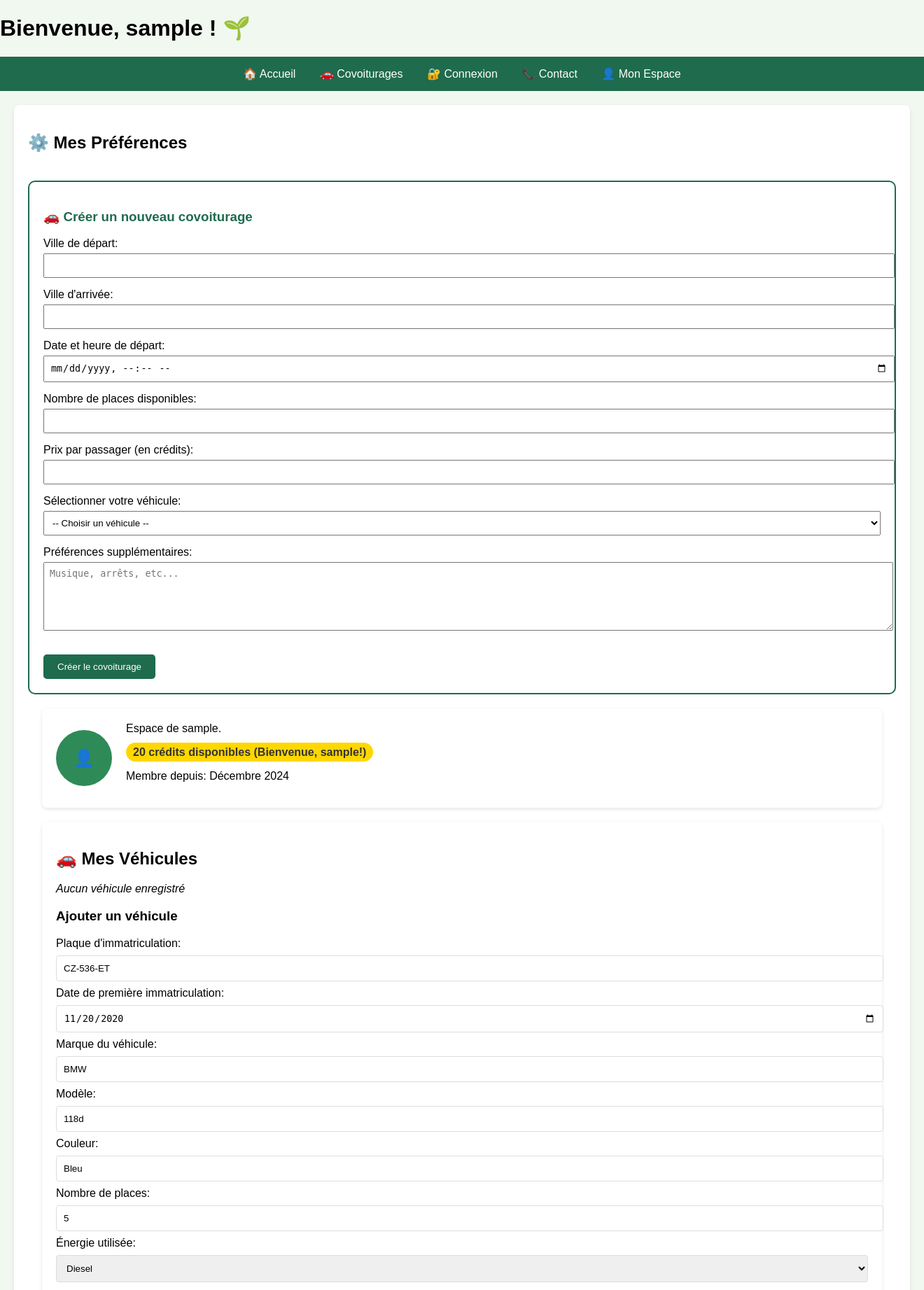
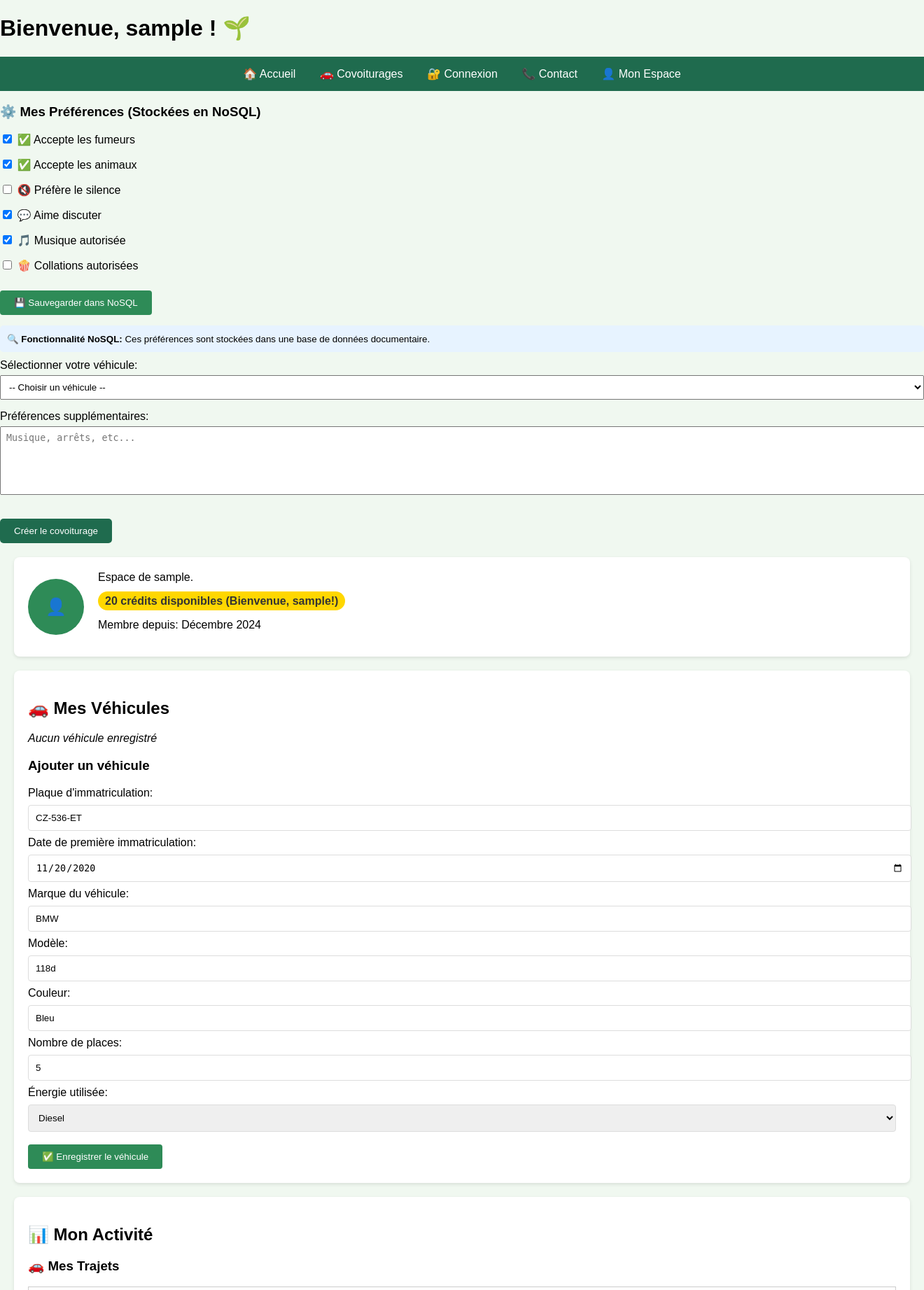
Before and after one commit to yazmez/ecoride-covoiturage, a PHP site: page /user-space.php in a window 1320 px wide; the page is wider, and only the part inside the window is pictured. Shown: the top 1843 px of that part at 70% size. Run offline with PHP 8.4, Linux system fonts and the light colour scheme; the visitor is signed in with stand-in values (Sample User, id 1); tables that the repository leaves empty hold one stand-in row (values such as "Sample post").

Commit message:
creation d'une base de données NoSQL pour stocker les préférences utilisateur

```diff
--- /dev/null
+++ b/config/nosql.php
@@ -0,0 +1,56 @@
+<?php
+class NoSQLDatabase {
+    private $dataDir = 'data/';
+    public function __construct() {
+        if (!is_dir($this->dataDir)) {
+            mkdir($this->dataDir, 0755, true);
+        }}
+    public function saveUserPreferences($user_id, $preferences) {
+        $file = $this->dataDir . 'user_preferences.json';
+        $data = [];
+        if (file_exists($file)) {
+            $data = json_decode(file_get_contents($file), true);
+        }
+        $data[$user_id] = [
+            'user_id' => $user_id,
+            'preferences' => $preferences,
+            'created_at' => date('Y-m-d H:i:s'),
+            'updated_at' => date('Y-m-d H:i:s')
+        ];
+        $result = file_put_contents($file, json_encode($data, JSON_PRETTY_PRINT));
+
+        if ($result) {
+            error_log("NoSQL: Préférences sauvegardées pour l'utilisateur $user_id");
+        }
+        return $result; }
+    public function getUserPreferences($user_id) {
+        $file = $this->dataDir . 'user_preferences.json';
+
+        if (!file_exists($file)) {
+            return null;
+        }
+        $data = json_decode(file_get_contents($file), true);
+        return $data[$user_id]['preferences'] ?? null;}
+    public function saveRideAnalytics($ride_data) {
+        $file = $this->dataDir . 'ride_analytics.json';
+        $data = [];
+
+        if (file_exists($file)) {
+            $data = json_decode(file_get_contents($file), true);
+        }
+        $analytics_id = uniqid('analytic_');
+        $data[$analytics_id] = [
+            'analytic_id' => $analytics_id,
+            'data' => $ride_data,
+            'timestamp' => date('Y-m-d H:i:s')
+        ];
+        return file_put_contents($file, json_encode($data, JSON_PRETTY_PRINT));}
+    public function getAllRideAnalytics() {
+        $file = $this->dataDir . 'ride_analytics.json';
+        if (!file_exists($file)) {
+            return [];
+        }
+        return json_decode(file_get_contents($file), true);
+    }}
+$nosql = new NoSQLDatabase();
+?>
--- /dev/null
+++ b/data/user_preferences.json
@@ -0,0 +1,15 @@
+{
+    "1": {
+        "user_id": 1,
+        "preferences": {
+            "fumeur": 1,
+            "animaux": 1,
+            "silence": 0,
+            "discussion": 1,
+            "musique": 1,
+            "collations": 0
+        },
+        "created_at": "2025-11-18 11:46:23",
+        "updated_at": "2025-11-18 11:46:23"
+    }
+}
--- a/user-space.php
+++ b/user-space.php
@@ -105,37 +105,42 @@
         <a href="contact.php">📞 Contact</a>
         <a href="user-space.php">👤 Mon Espace</a>
     </nav>
+    <div class="preferences">
+    <h3>⚙️ Mes Préférences (Stockées en NoSQL)</h3>
+    <?php
+    require_once 'config/nosql.php';
+    if ($_SERVER['REQUEST_METHOD'] === 'POST' && isset($_POST['preferences_submit'])) {
+        $preferences = [
+            'fumeur' => isset($_POST['fumeur']) ? 1 : 0,
+            'animaux' => isset($_POST['animaux']) ? 1 : 0,
+            'silence' => isset($_POST['silence']) ? 1 : 0,
+            'discussion' => isset($_POST['discussion']) ? 1 : 0,
+            'musique' => isset($_POST['musique']) ? 1 : 0,
+            'collations' => isset($_POST['collations']) ? 1 : 0
+        ];
 
-    <div class="user-section">
-        <h2>⚙️ Mes Préférences</h2>
-        <div class="form-section" style="margin-top: 40px; padding: 20px; border: 2px solid #1f6b4e; border-radius: 10px;">
-            <h3 style="color: #1f6b4e;">🚗 Créer un nouveau covoiturage</h3>
+        if ($nosql->saveUserPreferences($_SESSION['utilisateur_id'], $preferences)) {
+            echo "<div style='background: #d4edda; color: #155724; padding: 10px; margin: 10px 0; border-radius: 5px;'>";
+            echo "✅ Préférences sauvegardées dans la base NoSQL!";
+            echo "</div>";
+        }}
+    $userPrefs = $nosql->getUserPreferences($_SESSION['utilisateur_id']);
+    ?>
+    <form method="POST">
+        <p><input type="checkbox" name="fumeur" value="1" <?php echo ($userPrefs['fumeur'] ?? 0) ? 'checked' : ''; ?>> ✅ Accepte les fumeurs</p>
+        <p><input type="checkbox" name="animaux" value="1" <?php echo ($userPrefs['animaux'] ?? 0) ? 'checked' : ''; ?>> ✅ Accepte les animaux</p>
+        <p><input type="checkbox" name="silence" value="1" <?php echo ($userPrefs['silence'] ?? 0) ? 'checked' : ''; ?>> 🔇 Préfère le silence</p>
+        <p><input type="checkbox" name="discussion" value="1" <?php echo ($userPrefs['discussion'] ?? 0) ? 'checked' : ''; ?>> 💬 Aime discuter</p>
+        <p><input type="checkbox" name="musique" value="1" <?php echo ($userPrefs['musique'] ?? 0) ? 'checked' : ''; ?>> 🎵 Musique autorisée</p>
+        <p><input type="checkbox" name="collations" value="1" <?php echo ($userPrefs['collations'] ?? 0) ? 'checked' : ''; ?>> 🍿 Collations autorisées</p>
 
-            <form action="config/create-ride.php" method="POST">
-                <div style="margin: 10px 0;">
-                    <label for="departure">Ville de départ:</label>
-                    <input type="text" id="departure" name="departure" required style="width: 100%; padding: 8px; margin: 5px 0;">
-                </div>
-
-                <div style="margin: 10px 0;">
-                    <label for="arrival">Ville d'arrivée:</label>
-                    <input type="text" id="arrival" name="arrival" required style="width: 100%; padding: 8px; margin: 5px 0;">
-                </div>
-
-                <div style="margin: 10px 0;">
-                    <label for="date_time">Date et heure de départ:</label>
-                    <input type="datetime-local" id="date_time" name="date_time" required style="width: 100%; padding: 8px; margin: 5px 0;">
-                </div>
-
-                <div style="margin: 10px 0;">
-                    <label for="seats">Nombre de places disponibles:</label>
-                    <input type="number" id="seats" name="seats" min="1" max="8" required style="width: 100%; padding: 8px; margin: 5px 0;">
-                </div>
-
-                <div style="margin: 10px 0;">
-                    <label for="price">Prix par passager (en crédits):</label>
-                    <input type="number" id="price" name="price" min="1" step="1" required style="width: 100%; padding: 8px; margin: 5px 0;">
-                </div>
+        <input type="hidden" name="preferences_submit" value="1">
+        <button type="submit" class="btn">💾 Sauvegarder dans NoSQL</button>
+    </form>
+    <div style="margin-top: 15px; padding: 10px; background: #e7f3ff; border-radius: 5px;">
+        <small>🔍 <strong>Fonctionnalité NoSQL:</strong> Ces préférences sont stockées dans une base de données documentaire.</small>
+    </div>
+</div>
 
                 <div style="margin: 10px 0;">
                     <label for="vehicle_id">Sélectionner votre véhicule:</label>
@@ -223,18 +228,7 @@
                 <button type="submit">✅ Enregistrer le véhicule</button>
             </form>
         </div>
-
-        <div class="preferences">
-            <p><input type="checkbox"> ✅ Accepte les fumeurs</p>
-            <p><input type="checkbox"> ✅ Accepte les animaux</p>
-            <p><input type="checkbox"> 🔇 Préfère le silence</p>
-            <p><input type="checkbox"> 💬 Aime discuter</p>
-            <p><input type="checkbox"> 🎵 Musique autorisée</p>
-            <p><input type="checkbox"> 🍿 Collations autorisées</p>
-            <button>💾 Enregistrer les préférences</button>
-        </div>
     </div>
-
     <div class="user-section">
     <h2>📊 Mon Activité</h2>
     <?php
```
